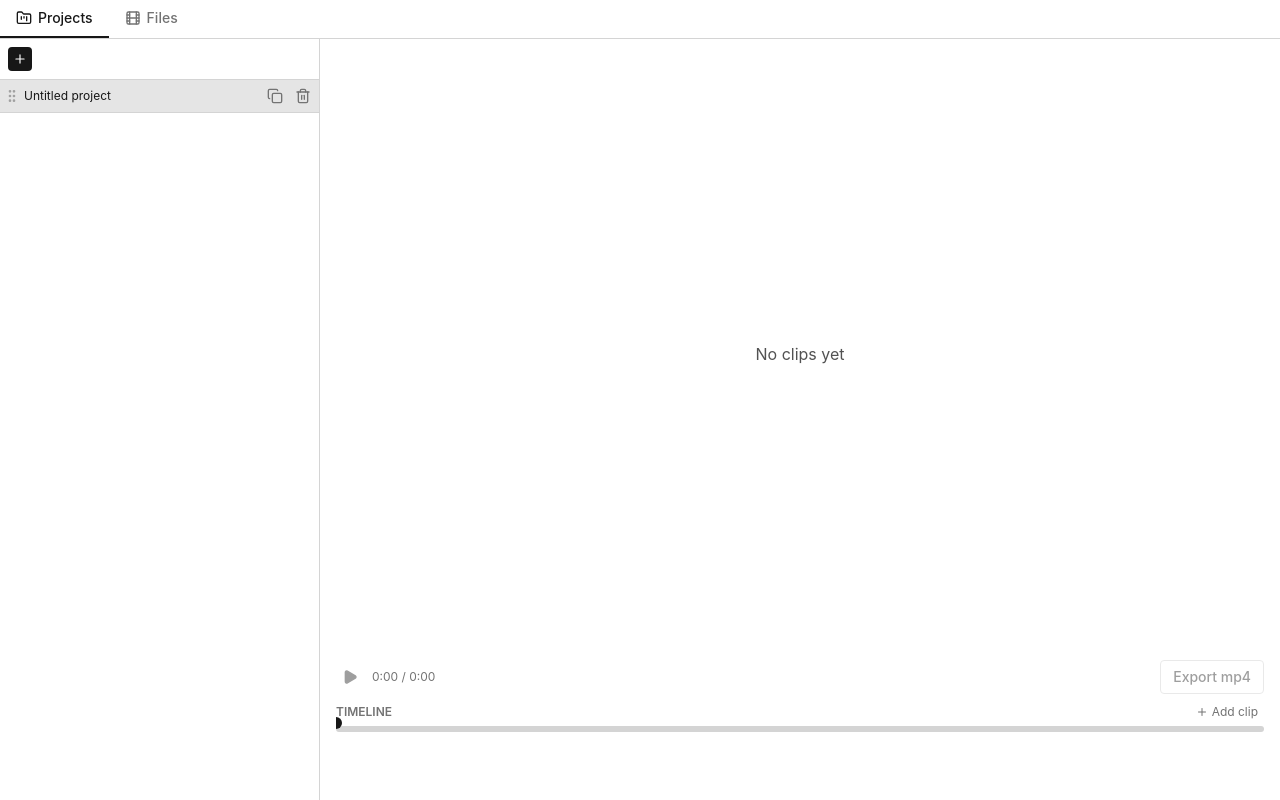
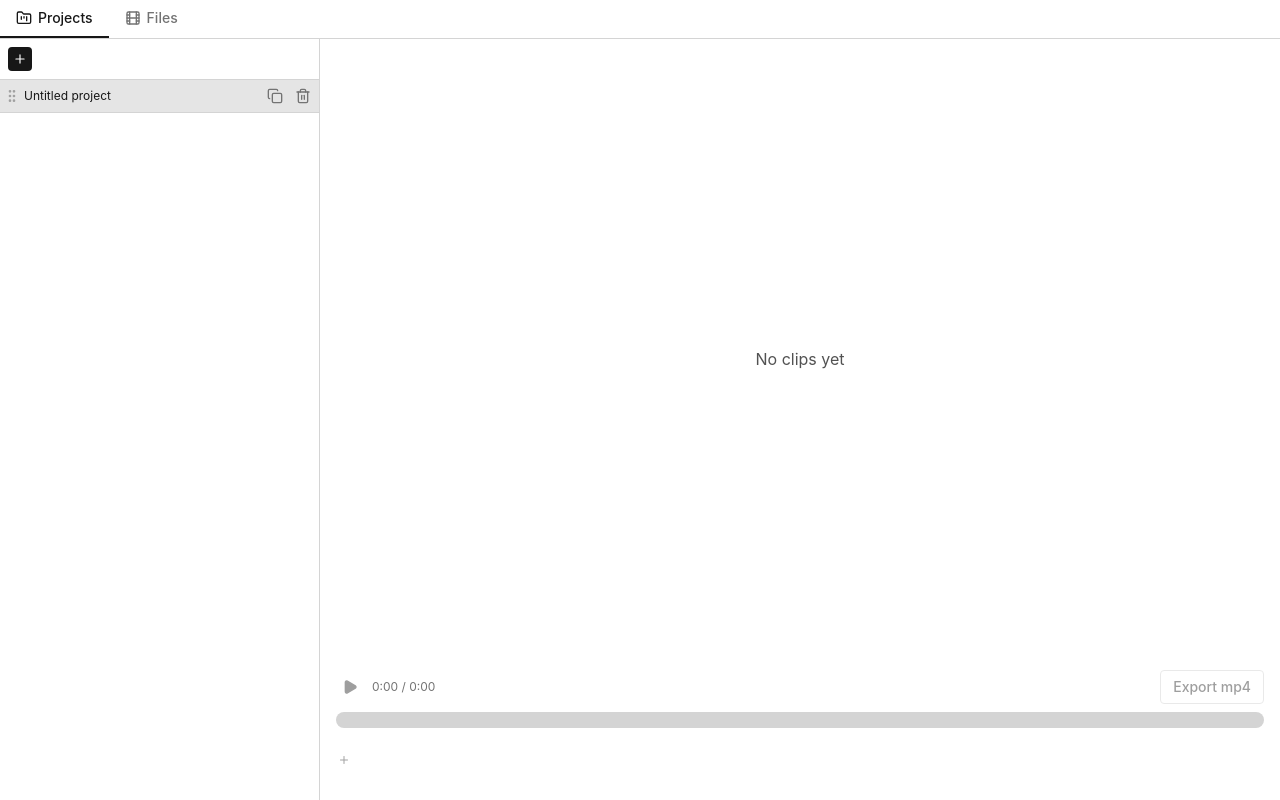
Before and after one commit to maslaknikolai/lilcut, a React (Vite) app: page / in a window 1280 px wide. Both pictures are taken after a click on the button 20 px from the left and 59 px from the top of the page. Built offline with nearby package versions, Linux system fonts and the light colour scheme.

Commit message:
Refactor timeline

```diff
--- /dev/null
+++ b/src/InsertClipButton.tsx
@@ -0,0 +1,23 @@
+import { Plus } from 'lucide-react'
+
+export const INSERT_CLIP_BUTTON_WIDTH_PX = 16
+
+type InsertClipButtonProps = {
+  onClick: () => void
+}
+
+export function InsertClipButton({ onClick }: InsertClipButtonProps) {
+  return (
+    <button
+      type="button"
+      onClick={(e) => {
+        e.stopPropagation()
+        onClick()
+      }}
+      className="flex w-4 shrink-0 items-center justify-center rounded text-neutral-400 hover:bg-neutral-200 hover:text-neutral-900"
+      aria-label="Add clip here"
+    >
+      <Plus size={12} />
+    </button>
+  )
+}
--- a/src/ProjectPreview.tsx
+++ b/src/ProjectPreview.tsx
@@ -4,10 +4,11 @@ import { Pause, Play } from 'lucide-react'
 import { mediaFilesAtom } from './atoms'
 import { ExportProjectButton } from './ExportProjectButton'
 import { formatTimestamp } from './formatTimestamp'
-import { readOpfsFile } from './opfs'
+import { Scrubber } from './Scrubber'
 import { Timeline } from './Timeline'
 import { buildTimeline, findClipIndexAtTime } from './projectTimeline'
 import type { Project } from './types'
+import { useMediaFileVideoUrl } from './useMediaFileVideoUrl'
 
 type ProjectPreviewProps = {
   project: Project
@@ -18,67 +19,24 @@ export function ProjectPreview({ project }: ProjectPreviewProps) {
   const timeline = buildTimeline(project)
   const totalDuration = timeline.reduce((sum, timelineClip) => sum + timelineClip.duration, 0)
 
-  const [currentClipId, setCurrentClipId] = useState(timeline[0]?.id ?? null)
   const [projectTime, setProjectTime] = useState(0)
   const [isPlaying, setIsPlaying] = useState(false)
-  const [videoUrl, setVideoUrl] = useState<string | null>(null)
   const videoRef = useRef<HTMLVideoElement>(null)
-  const pendingOffsetRef = useRef(0)
 
-  const currentClipIndex = timeline.findIndex((timelineClip) => timelineClip.id === currentClipId)
+  const currentClipIndex = findClipIndexAtTime(timeline, projectTime)
   const currentClip = timeline[currentClipIndex]
   const mediaFile = mediaFiles.find((file) => file.id === currentClip?.mediaFileId)
-
-  // deleting the currently playing clip means currentClipId no longer
-  // matches anything in the timeline — fall back to the first remaining clip
-  const syncCurrentClip = useEffectEvent(() => {
-    if (timeline.some((timelineClip) => timelineClip.id === currentClipId)) {
-      return
-    }
-    pendingOffsetRef.current = 0
-    setCurrentClipId(timeline[0]?.id ?? null)
-  })
-
-  useEffect(() => {
-    syncCurrentClip()
-  }, [project])
-
-  const openMediaFile = useEffectEvent(() => {
-    if (!mediaFile) {
-      setVideoUrl(null)
-      return () => {}
-    }
-
-    let url: string | null = null
-    let isCancelled = false
-    readOpfsFile(mediaFile.opfsName).then((downloadedFile) => {
-      if (isCancelled) {
-        return
-      }
-      url = URL.createObjectURL(downloadedFile)
-      setVideoUrl(url)
-    })
-
-    return () => {
-      isCancelled = true
-      if (url) {
-        URL.revokeObjectURL(url)
-      }
-    }
-  })
-
-  useEffect(() => openMediaFile(), [mediaFile])
+  const videoUrl = useMediaFileVideoUrl(mediaFile)
 
   // switching the active clip doesn't necessarily reload the <video> element
   // (consecutive clips often share the same underlying file), so the jump to
-  // the clip's start (or a pending seek offset within it) happens here
+  // the clip's start (or wherever within it projectTime landed) happens here
   const applyPendingSeek = useEffectEvent(() => {
     const video = videoRef.current
     if (!video || !currentClip) {
       return
     }
-    video.currentTime = currentClip.cutStart + pendingOffsetRef.current
-    pendingOffsetRef.current = 0
+    video.currentTime = currentClip.cutStart + (projectTime - currentClip.projectStart)
     if (isPlaying) {
       video.play()
     }
@@ -86,27 +44,22 @@ export function ProjectPreview({ project }: ProjectPreviewProps) {
 
   useEffect(() => {
     applyPendingSeek()
-  }, [currentClipId, mediaFile])
+  }, [currentClip?.id, mediaFile])
 
   function seekToProjectTime(time: number) {
     if (timeline.length === 0) {
       return
     }
     const clampedTime = Math.min(totalDuration, Math.max(0, time))
-    const index = findClipIndexAtTime(timeline, clampedTime)
-    const clip = timeline[index]
-    const offsetWithinClip = clampedTime - clip.projectStart
+    setProjectTime(clampedTime)
 
-    setProjectTime(clampedTime)
-    if (clip.id === currentClipId && videoRef.current) {
-      videoRef.current.currentTime = clip.cutStart + offsetWithinClip
-    } else {
-      pendingOffsetRef.current = offsetWithinClip
-      setCurrentClipId(clip.id)
+    const clip = timeline[findClipIndexAtTime(timeline, clampedTime)]
+    if (clip.id === currentClip?.id && videoRef.current) {
+      videoRef.current.currentTime = clip.cutStart + (clampedTime - clip.projectStart)
     }
   }
 
-  function handleTimeUpdate() {
+  function handleVideoTimeUpdate() {
     const video = videoRef.current
     if (!video || !currentClip) {
       return
@@ -114,8 +67,7 @@ export function ProjectPreview({ project }: ProjectPreviewProps) {
     if (video.currentTime >= currentClip.cutEnd) {
       const nextClip = timeline[currentClipIndex + 1]
       if (nextClip) {
-        pendingOffsetRef.current = 0
-        setCurrentClipId(nextClip.id)
+        setProjectTime(nextClip.projectStart)
       } else {
         video.currentTime = currentClip.cutEnd
         video.pause()
@@ -149,10 +101,9 @@ export function ProjectPreview({ project }: ProjectPreviewProps) {
             src={videoUrl}
             className="max-h-full max-w-full"
             onLoadedMetadata={(e) => {
-              e.currentTarget.currentTime = currentClip.cutStart + pendingOffsetRef.current
-              pendingOffsetRef.current = 0
+              e.currentTarget.currentTime = currentClip.cutStart + (projectTime - currentClip.projectStart)
             }}
-            onTimeUpdate={handleTimeUpdate}
+            onTimeUpdate={handleVideoTimeUpdate}
             onPlay={() => setIsPlaying(true)}
             onPause={() => setIsPlaying(false)}
           />
@@ -191,11 +142,15 @@ export function ProjectPreview({ project }: ProjectPreviewProps) {
         <ExportProjectButton project={project} />
       </div>
 
+      <Scrubber
+        projectTime={projectTime}
+        totalDuration={totalDuration}
+        onSeek={seekToProjectTime}
+      />
+
       <Timeline
         project={project}
-        currentClipId={currentClipId}
-        projectTime={projectTime}
-        onSeek={seekToProjectTime}
+        currentClipId={currentClip?.id ?? null}
       />
     </div>
   )
--- /dev/null
+++ b/src/Scrubber.tsx
@@ -0,0 +1,49 @@
+import { type MouseEvent } from 'react'
+
+type ScrubberProps = {
+  projectTime: number
+  totalDuration: number
+  onSeek: (time: number) => void
+}
+
+export function Scrubber({ projectTime, totalDuration, onSeek }: ScrubberProps) {
+  const playheadPercent = totalDuration > 0 ? (projectTime / totalDuration) * 100 : 0
+
+  function handleSeekStart(event: MouseEvent<HTMLDivElement>) {
+    if (totalDuration <= 0) {
+      return
+    }
+    event.preventDefault()
+
+    const track = event.currentTarget.getBoundingClientRect()
+
+    function seekToClientX(clientX: number) {
+      const ratio = (clientX - track.left) / track.width
+      onSeek(Math.min(1, Math.max(0, ratio)) * totalDuration)
+    }
+
+    function handleMouseMove(moveEvent: globalThis.MouseEvent) {
+      seekToClientX(moveEvent.clientX)
+    }
+    function handleMouseUp() {
+      window.removeEventListener('mousemove', handleMouseMove)
+      window.removeEventListener('mouseup', handleMouseUp)
+    }
+
+    seekToClientX(event.clientX)
+    window.addEventListener('mousemove', handleMouseMove)
+    window.addEventListener('mouseup', handleMouseUp)
+  }
+
+  return (
+    <div
+      onMouseDown={handleSeekStart}
+      className="relative grow-0 shrink-0 h-4 cursor-pointer overflow-hidden rounded-full bg-neutral-300"
+    >
+      <div
+        className="absolute inset-y-0 left-0 bg-blue-600"
+        style={{ width: `${playheadPercent}%` }}
+      />
+    </div>
+  )
+}
--- a/src/Timeline.tsx
+++ b/src/Timeline.tsx
@@ -1,77 +1,51 @@
-import { useState, type MouseEvent } from 'react'
-import { Plus } from 'lucide-react'
+import { useState } from 'react'
 import { ClipEditorModal } from './ClipEditorModal'
+import { INSERT_CLIP_BUTTON_WIDTH_PX, InsertClipButton } from './InsertClipButton'
 import { buildTimeline, type TimelineClip } from './projectTimeline'
-import { Segment } from './Segment'
+import { TimelineSegment } from './TimelineSegment'
 import type { Project } from './types'
+
+type ClipEditorState = { mode: 'create'; insertAt: number } | { mode: 'edit'; clip: TimelineClip }
 
 type TimelineProps = {
   project: Project
   currentClipId: string | null
-  projectTime: number
-  onSeek: (time: number) => void
 }
 
-export function Timeline({ project, currentClipId, projectTime, onSeek }: TimelineProps) {
-  const [editorState, setEditorState] = useState<{ mode: 'create' } | { mode: 'edit'; clip: TimelineClip } | null>(null)
+export function Timeline({ project, currentClipId }: TimelineProps) {
+  const [clipEditorState, setClipEditorState] = useState<ClipEditorState | null>(null)
 
   const timeline = buildTimeline(project)
   const totalDuration = timeline.reduce((sum, timelineClip) => sum + timelineClip.duration, 0)
-  const playheadPercent = totalDuration > 0 ? (projectTime / totalDuration) * 100 : 0
-
-  function handleClick(event: MouseEvent<HTMLDivElement>) {
-    if (totalDuration <= 0) {
-      return
-    }
-    const track = event.currentTarget.getBoundingClientRect()
-    const ratio = (event.clientX - track.left) / track.width
-    onSeek(Math.min(1, Math.max(0, ratio)) * totalDuration)
-  }
+  const insertButtonsWidth = (timeline.length + 1) * INSERT_CLIP_BUTTON_WIDTH_PX
 
   return (
     <div className="flex flex-col gap-1">
-      <div className="flex items-center justify-between">
-        <span className="text-xs font-semibold text-neutral-500 uppercase">Timeline</span>
-        <button
-          type="button"
-          onClick={() => setEditorState({ mode: 'create' })}
-          className="flex items-center gap-1 rounded px-1.5 py-0.5 text-xs text-neutral-500 hover:bg-neutral-100 hover:text-neutral-900"
-        >
-          <Plus size={12} />
-          Add clip
-        </button>
-      </div>
-
-      <div
-        onClick={handleClick}
-        className="relative h-1.5 cursor-pointer rounded-full bg-neutral-300"
-      >
-        <div
-          className="absolute top-1/2 h-3 w-3 -translate-y-1/2 rounded-full bg-neutral-900"
-          style={{ left: `${playheadPercent}%`, transform: 'translate(-50%, -50%)' }}
-        />
-      </div>
-
-      <div
-        onClick={handleClick}
-        className="flex h-12 cursor-pointer gap-px"
-      >
-        {timeline.map((timelineClip) => (
-          <Segment
+      <div className="flex h-12">
+        {timeline.flatMap((timelineClip, index) => [
+          <InsertClipButton
+            key={`insert-${timelineClip.id}`}
+            onClick={() => setClipEditorState({ mode: 'create', insertAt: index })}
+          />,
+          <TimelineSegment
             key={timelineClip.id}
             project={project}
             timelineClip={timelineClip}
+            totalDuration={totalDuration}
+            insertButtonsWidth={insertButtonsWidth}
             isCurrent={timelineClip.id === currentClipId}
-            onEdit={() => setEditorState({ mode: 'edit', clip: timelineClip })}
-          />
-        ))}
+            onEdit={() => setClipEditorState({ mode: 'edit', clip: timelineClip })}
+          />,
+        ])}
+        <InsertClipButton onClick={() => setClipEditorState({ mode: 'create', insertAt: timeline.length })} />
       </div>
 
-      {editorState && (
+      {clipEditorState && (
         <ClipEditorModal
           projectId={project.id}
-          clip={editorState.mode === 'edit' ? editorState.clip : null}
-          onClose={() => setEditorState(null)}
+          clip={clipEditorState.mode === 'edit' ? clipEditorState.clip : null}
+          insertAt={clipEditorState.mode === 'create' ? clipEditorState.insertAt : undefined}
+          onClose={() => setClipEditorState(null)}
         />
       )}
     </div>
--- /dev/null
+++ b/src/useMediaFileVideoUrl.ts
@@ -0,0 +1,35 @@
+import { useEffect, useEffectEvent, useState } from 'react'
+import { readOpfsFile } from './opfs'
+import type { MediaFile } from './types'
+
+export function useMediaFileVideoUrl(mediaFile: MediaFile | undefined): string | null {
+  const [videoUrl, setVideoUrl] = useState<string | null>(null)
+
+  const openMediaFile = useEffectEvent(() => {
+    if (!mediaFile) {
+      setVideoUrl(null)
+      return () => {}
+    }
+
+    let url: string | null = null
+    let isCancelled = false
+    readOpfsFile(mediaFile.opfsName).then((downloadedFile) => {
+      if (isCancelled) {
+        return
+      }
+      url = URL.createObjectURL(downloadedFile)
+      setVideoUrl(url)
+    })
+
+    return () => {
+      isCancelled = true
+      if (url) {
+        URL.revokeObjectURL(url)
+      }
+    }
+  })
+
+  useEffect(() => openMediaFile(), [mediaFile])
+
+  return videoUrl
+}
```
Also changed, not shown: src/ClipEditorModal.tsx (+5 -2 lines), src/TimelineSegment.tsx (renamed from src/Segment.tsx, +39 -28 lines).
